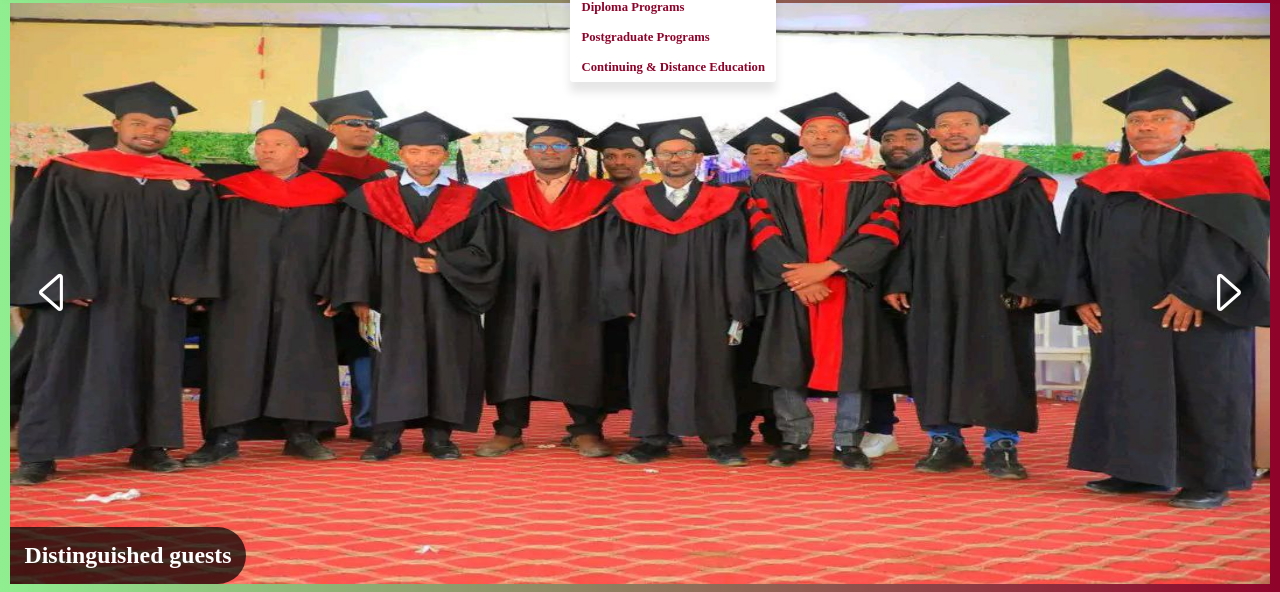
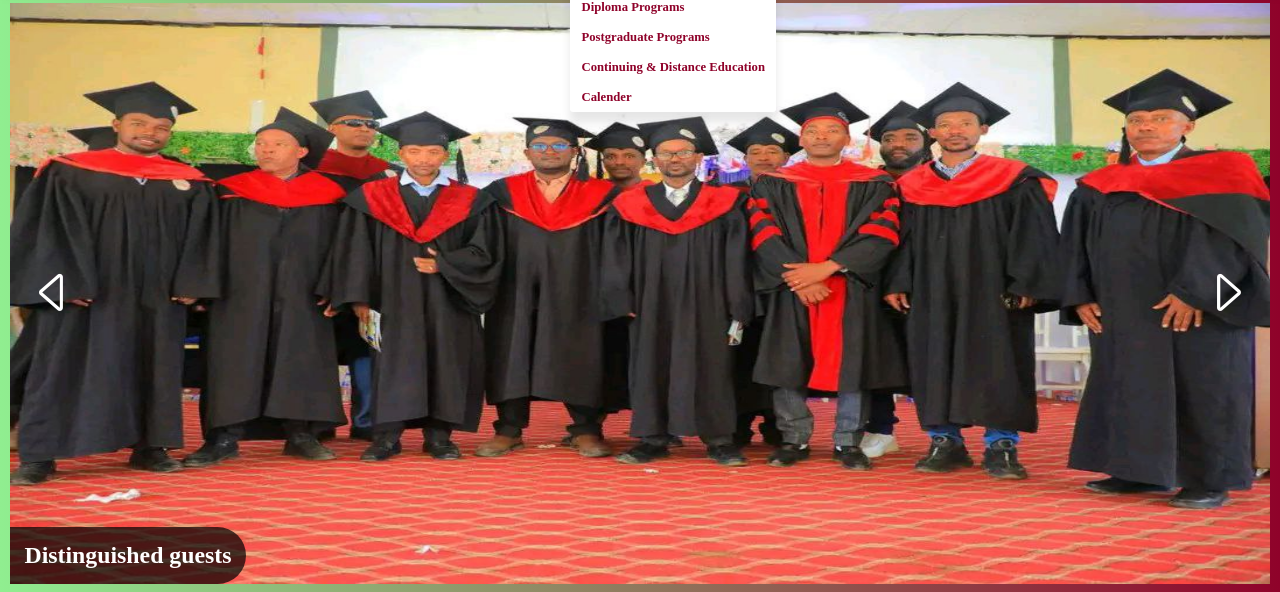
Before and after one commit to parkland-arbaminch/parkland-arbaminch.github.io, a plain HTML site: page index.html in a window 1280 px wide. Both pictures are taken after a click on the element 680 px from the left and 119 px from the top of the page. Shown: the part 174-766 px from the top of the page. Drawn offline with nearby package versions, Linux system fonts and the light colour scheme.

Commit message:
Update index.html

```diff
--- a/index.html
+++ b/index.html
@@ -94,6 +94,7 @@
                                 <li><a href="pca/ac/diploma_program.html">Diploma Programs</a></li>
                                 <li><a href="pca/ac/masters.html">Postgraduate Programs</a></li>
                                 <li><a href="pca/ac/distance.html">Continuing &amp; Distance Education</a></li>
+								<li><a href="pca/ac/calender.html">Calender</a></li>
                             </ul>
                         </li>
 
```
